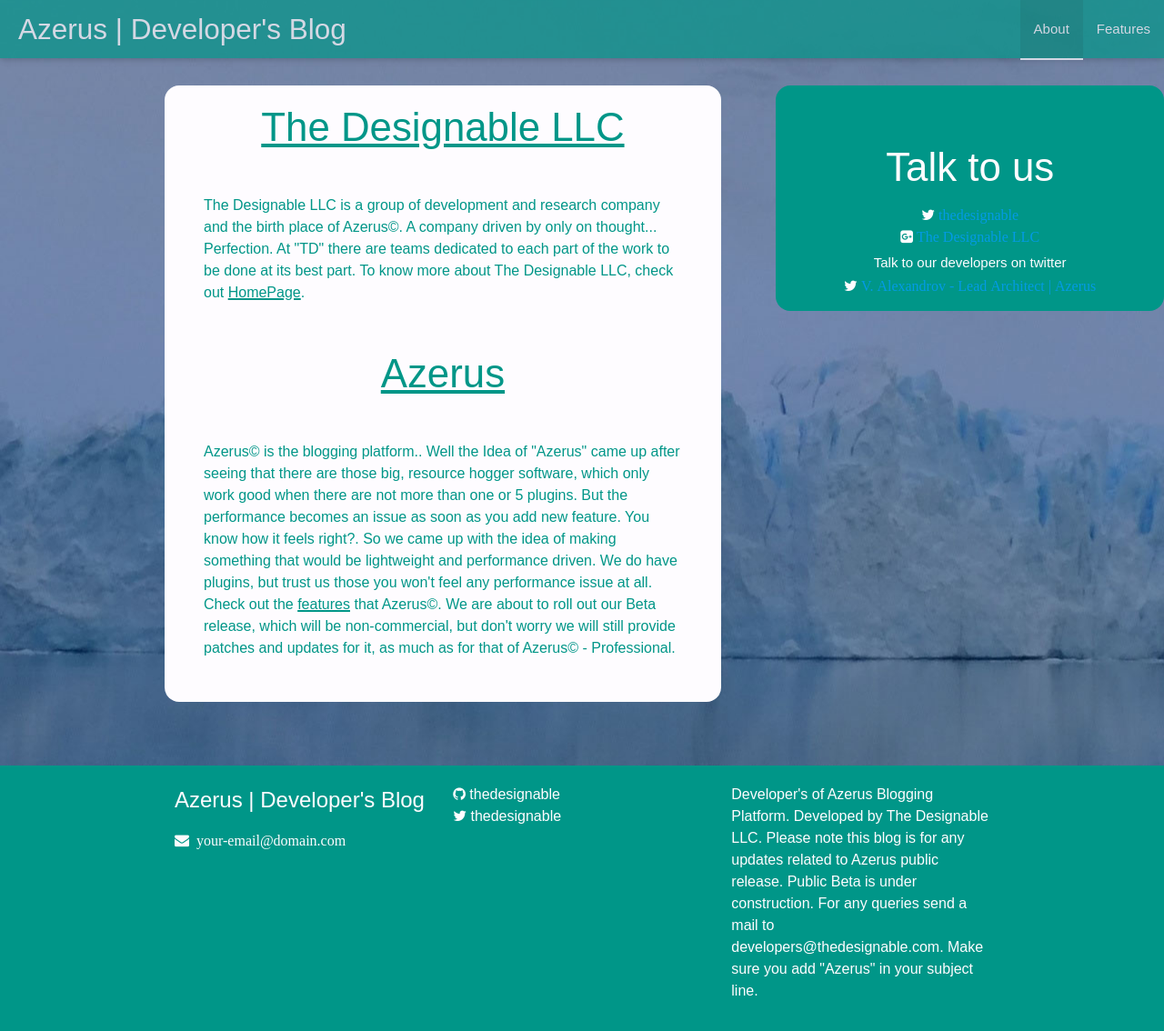
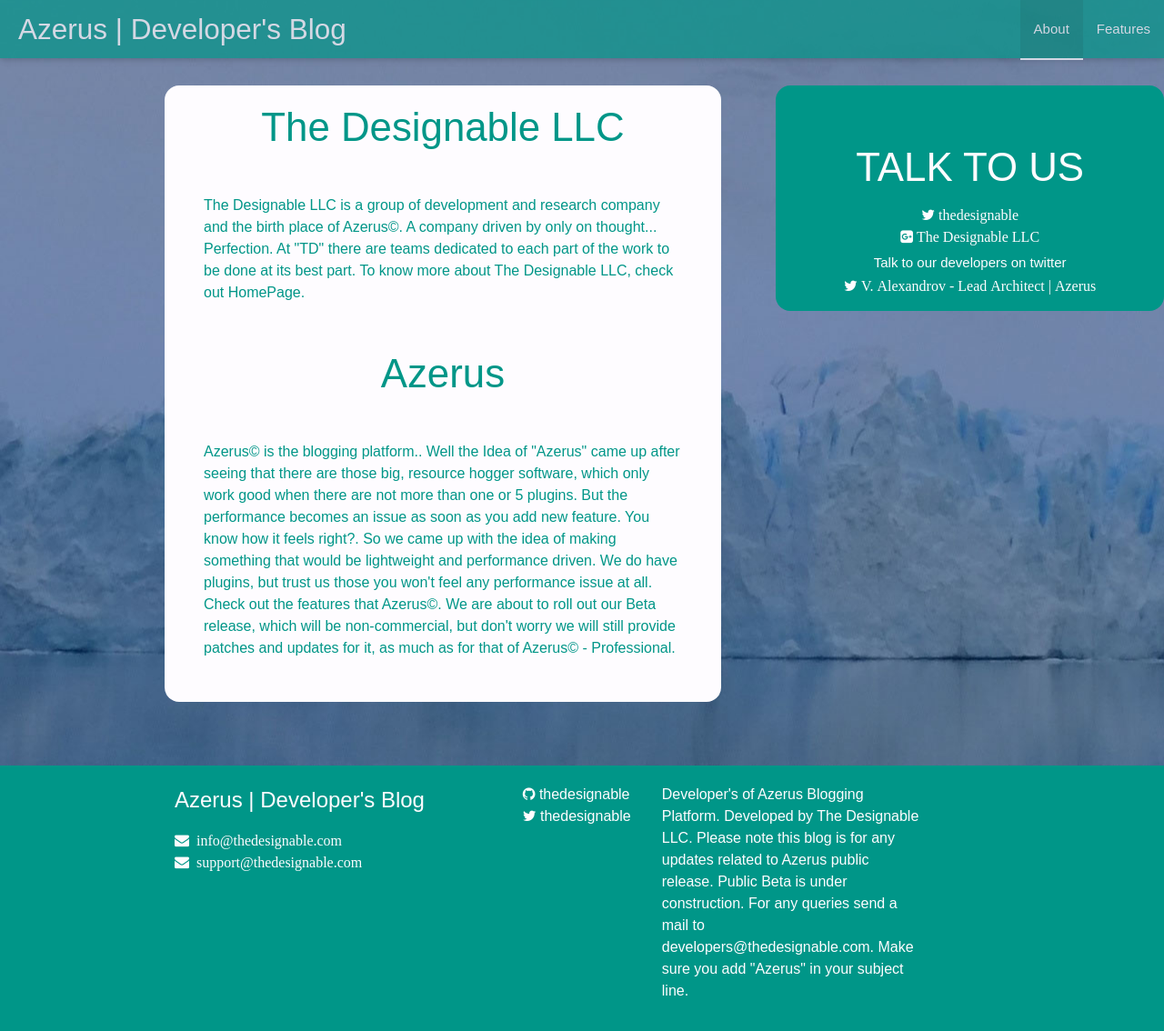
Before and after one commit to aidataguy/thedesignable_azerus, a Jekyll site: the page built from about.html, in a window 1280 px wide and 1137 px high. Shown: the top 1134 px of the window at 91% size. Built offline with Jekyll 4.4.1, drawn with Linux system fonts in a browser that asks for light colours; nearby versions of some CDN libraries; some web fonts are replaced.

Commit message:
Patch #5

```diff
--- a/_config.yml
+++ b/_config.yml
@@ -1,6 +1,7 @@
 # Site settings
 title: Azerus | Developer's Blog
-email: your-email@domain.com
+info-email: info@thedesignable.com
+support-email: support@thedesignable.com
 description: > # this means to ignore newlines until "baseurl:"
  Developer's of Azerus Blogging Platform. Developed by The Designable LLC.
  Please note this blog is for any updates related to Azerus public release.
--- a/_includes/footer.html
+++ b/_includes/footer.html
@@ -1,16 +1,16 @@
-
 </main>
 <footer class="page-footer teal">
 <div class="container">
     <div class="row">
-      <div class="col s12 m4 l4">
+      <div class="col s12 m5 l5">
         <p class="brand-logo footer">{{ site.title }}</px>
         <ul class="contact-list">
-          <li class="fa fa-envelope mail"><a href="mailto:{{ site.email }}">{{ site.email }}</a></li>
+          <li class="fa fa-envelope mail"><a href="mailto:{{ site.info-email }}">{{ site.info-email }}</a></li><br>
+          <li class="fa fa-envelope mail"><a href="mailto:{{ site.support-email }}">{{ site.support-email }}</a></li>
         </ul>
       </div>
 
-      <div class="col s12 m4 l4">
+      <div class="col s12 m2 l2">
         <ul class="social-media-list">
           {% if site.github_username %}
           <li>
--- a/_sass/_layout.scss
+++ b/_sass/_layout.scss
@@ -95,7 +95,7 @@
     font-size: 42px;
     letter-spacing: -1px;
     line-height: 1;
-
+    text-transform: uppercase;
     @include media-query($on-laptop) {
         font-size: 36px;
     }
@@ -163,7 +163,7 @@
     .title{
         font-family: $base-font-family;
         font-size: 1.5em;
-        text-decoration: $teal underline;
+        text-transform: uppercase;
     }
 }
 
@@ -224,6 +224,7 @@
     overflow: hidden;
     .title{
         padding-top: 1em;
+        text-transform: uppercase;
     }
 
     li.links{
@@ -235,15 +236,11 @@
     background-color: $milk;
     color: $teal;
     border-radius: 1em;
-    .title{
-        text-decoration: solid $teal underline;
-    }
 
 }
 .context-content{
     padding: 2em;
         a{
-        text-decoration: underline $teal 2px solid !important;
         color: $teal !important;
     }
 }
@@ -292,3 +289,19 @@
     color: $teal;
     }
 }
+
+
+.sidebar > ul > li > a{
+    color: $milk;
+}
+
+.right{
+    li:hover{
+        background-color: $milk;
+        border-bottom: $teal 5px solid;
+    }
+    a:hover{
+        color: $teal;
+    }
+
+}
```
